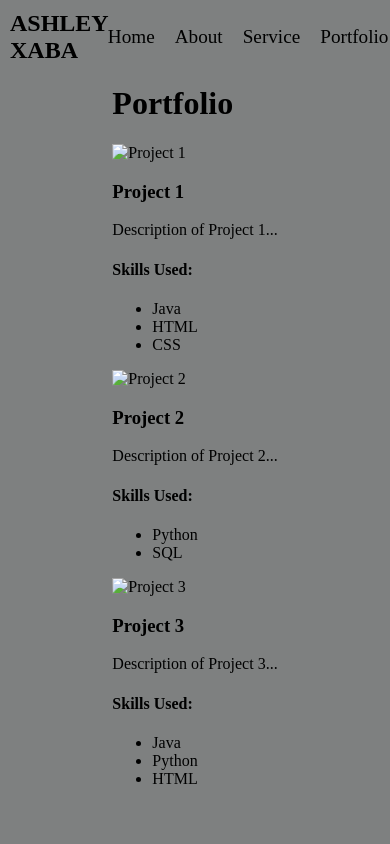
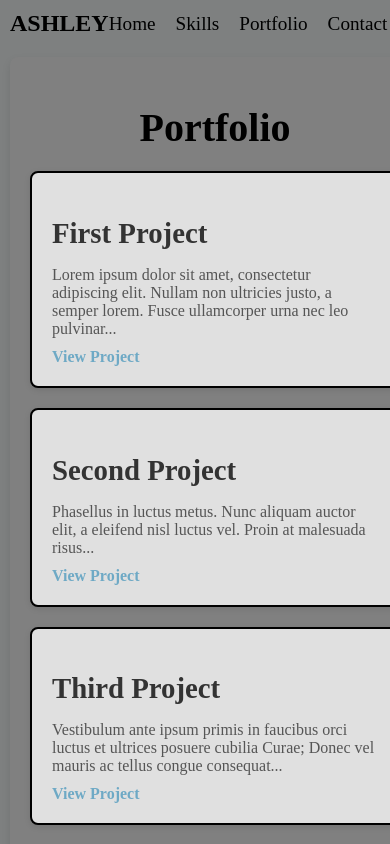
Before and after one commit to Ashleylindi/Website, a plain HTML site: page portfolio.html in a window 390 px wide. Drawn offline with Linux system fonts and the light colour scheme.

Commit message:
replaced about with skills, remove blog, improved porfolio

```diff
--- /dev/null
+++ b/contact.css
@@ -0,0 +1,170 @@
+/* Reset default margin and padding */
+body, html {
+    margin: 0;
+    padding: 0;
+    height: 100%;
+    width: 100%;
+    overflow-x: hidden; /* Prevent horizontal scrolling */
+}
+
+/* Style for the entire container */
+.container {
+    background-color: rgb(126, 128, 128); /* Grey background */
+    padding: 10px;
+    display: flex;
+    flex-direction: column; /* Stack items vertically */
+    align-items: center;
+    min-height: 100vh; /* Ensure container takes full viewport height */
+}
+
+/* Style for the header */
+.header {
+    display: flex;
+    justify-content: space-between;
+    align-items: center;
+    width: 100%; /* Take full width of container */
+}
+
+/* Style for the logo */
+.logo {
+    font-size: 1.5rem;
+    font-weight: bold;
+    margin-right: auto; /* Push logo to the left */
+}
+
+.logo a {
+    text-decoration: none;
+    color: black; /* Logo text color */
+}
+
+.logo a:hover {
+    color: white; /* Logo text color on hover */
+    background-color: grey; /* Background color on hover */
+}
+
+.header ul {
+    list-style-type: none;
+    margin: 0;
+    padding: 0;
+    display: flex;
+    align-items: center; /* Align items vertically */
+    font-size: 1.2rem;
+}
+
+.header ul li {
+    margin-right: 20px;
+}
+
+.header ul li a {
+    text-decoration: none;
+    color: black; /* Navigation text color */
+}
+
+.header ul li a:hover {
+    color: white; /* Navigation text color on hover */
+    background-color: grey; /* Background color on hover */
+}
+
+/* Main section containing both contact form and image */
+.main {
+    display: flex;
+    flex-direction: row; /* Side by side layout for large screens */
+    width: 100%;
+    max-width: 1200px; /* Limit the maximum width */
+    margin: 20px auto; /* Center the main section */
+}
+
+/* Style for the contact section */
+.contact {
+    flex: 1; /* Take up remaining space */
+    max-width: 600px; /* Limit the width of the contact form */
+    margin-right: 20px; /* Space between contact form and image */
+    padding: 50px;
+    background-color: #e0e0e0; /* White background for form section */
+    border: 2px solid black; /* Black border around the contact section */
+    border-radius: 8px; /* Rounded corners */
+    box-shadow: 0 4px 8px rgba(0, 0, 0, 0.1); /* Shadow for depth */
+}
+
+.contact h1 {
+    font-size: 2rem;
+    margin-bottom: 20px;
+    color: black; /* Header color */
+    text-align: center; /* Center align contact title */
+}
+
+/* Style for the form elements */
+form {
+    display: flex;
+    flex-direction: column; /* Stack form elements vertically */
+}
+
+form label {
+    margin-bottom: 5px;
+    font-weight: bold;
+}
+
+form input, form textarea {
+    margin-bottom: 15px;
+    padding: 10px;
+    border: 1px solid black; /* Border color for form inputs */
+    border-radius: 4px; /* Rounded corners */
+    font-size: 1rem;
+}
+
+form textarea {
+    resize: vertical; /* Allow vertical resizing only */
+    min-height: 100px; /* Minimum height for textarea */
+}
+
+form button {
+    border: 2px solid black; /* Black border */
+    background-color: transparent; /* No background color */
+    color: black; /* Text color */
+    padding: 10px 20px; /* Padding for the button */
+    cursor: pointer; /* Pointer cursor on hover */
+    font-size: 1rem; /* Font size */
+    margin-top: 30px; /* Space between the text and the button */
+}
+
+form button:hover {
+    background-color: #6ea9c5;
+    box-shadow: 0 0 20px #6ea9c5, 0 0 30px #6ea9c5, 0 0 40px #6ea9c5;
+    color: black; /* Text color on hover */
+}
+
+/* Style for the graphic */
+.graphic {
+    flex: 1; /* Let the image take all available space */
+    max-width: 50%; /* Limit image width */
+    margin-left: 20px; /* Add space between image and text */
+    display: flex;
+    align-items: center;
+    justify-content: center;
+    height: 100vh; /* Make the image wrapper take full viewport height */
+    overflow: hidden; /* Hide the overflowing part of the image */
+}
+
+.graphic img {
+    width: 100%; /* Ensure image takes full width of its container */
+    height: auto; /* Maintain aspect ratio */
+    object-fit: cover; /* Cover the container without stretching */
+    height: 100%; /* Ensure image takes full height of its container */
+}
+
+/* Responsive design for smaller screens */
+@media (max-width: 768px) {
+    .main {
+        flex-direction: column; /* Stack contact and image vertically on small screens */
+    }
+
+    .contact {
+        margin-right: 0; /* Remove right margin when stacked */
+        margin-bottom: 20px; /* Add space below contact form */
+    }
+
+    .graphic {
+        max-width: 100%; /* Ensure image doesn't overflow */
+        margin-left: 0; /* Remove left margin when stacked */
+    }
+}
--- /dev/null
+++ b/portfolio.css
@@ -0,0 +1,122 @@
+/* Reset default margin and padding */
+body, html {
+    margin: 0;
+    padding: 0;
+    height: 100%;
+    width: 100%;
+    overflow-x: hidden; /* Prevent horizontal scrolling */
+}
+
+/* Style for the entire container */
+.container {
+    background-color: rgb(126, 128, 128); /* Grey background */
+    padding: 10px;
+    display: flex;
+    flex-direction: column; /* Stack items vertically */
+    align-items: center;
+    min-height: 100vh; /* Ensure container takes full viewport height */
+}
+
+/* Style for the header */
+.header {
+    display: flex;
+    justify-content: space-between;
+    align-items: center;
+    width: 100%; /* Take full width of container */
+}
+
+/* Style for the logo */
+.logo {
+    font-size: 1.5rem;
+    font-weight: bold;
+    margin-right: auto; /* Push logo to the left */
+}
+
+.logo a {
+    text-decoration: none;
+    color: black; /* Logo text color */
+}
+
+.logo a:hover {
+    color: white; /* Logo text color on hover */
+    background-color: grey; /* Background color on hover */
+}
+
+.header ul {
+    list-style-type: none;
+    margin: 0;
+    padding: 0;
+    display: flex;
+    align-items: center; /* Align items vertically */
+    font-size: 1.2rem;
+}
+
+.header ul li {
+    margin-right: 20px;
+}
+
+.header ul li a {
+    text-decoration: none;
+    color: black; /* Navigation text color */
+}
+
+.header ul li a:hover {
+    color: white; /* Navigation text color on hover */
+    background-color: grey; /* Background color on hover */
+}
+
+/* Style for the portfolio section */
+.portfolio {
+    width: 100%;
+    max-width: 1200px;
+    margin: 20px auto; /* Center portfolio section */
+    padding: 20px;
+    background-color: grey; /* White background for portfolio section */
+    border-radius: 8px; /* Rounded corners */
+    box-shadow: 0 4px 8px rgba(0, 0, 0, 0.1); /* Shadow for depth */
+}
+
+.portfolio h1 {
+    font-size: 2.5rem;
+    margin-bottom: 20px;
+    color: black; /* Header color */
+    text-align: center; /* Center align portfolio title */
+}
+
+/* Portfolio items styling */
+.portfolio-item {
+    margin-bottom: 20px;
+    padding: 20px;
+    border-radius: 8px; /* Rounded corners */
+    background-color: #e0e0e0; /* Light background for items */
+    border: 2px solid black; /* Black border around each item */
+    box-shadow: 0 2px 6px rgba(0, 0, 0, 0.1); /* Shadow for items */
+    transition: background-color 0.3s, box-shadow 0.3s; /* Smooth transition for hover effect */
+}
+
+.portfolio-item:hover {
+    background-color: #e0e0e0; /* Change background color on hover */
+    box-shadow: 0 4px 12px rgba(0, 0, 0, 0.2); /* Darker shadow on hover */
+}
+
+.portfolio-item h2 {
+    font-size: 1.8rem;
+    margin-bottom: 10px;
+    color: #333; /* Title color */
+}
+
+.portfolio-item p {
+    font-size: 1rem;
+    color: #555; /* Text color */
+    margin-bottom: 10px;
+}
+
+.portfolio-item a {
+    text-decoration: none;
+    color: #6ea9c5; /* Link color */
+    font-weight: bold;
+}
+
+.portfolio-item a:hover {
+    text-decoration: underline; /* Underline on hover */
+}
--- a/portfolio.html
+++ b/portfolio.html
@@ -4,68 +4,42 @@
     <meta charset="UTF-8">
     <meta name="viewport" content="width=device-width, initial-scale=1.0">
     <title>Portfolio Page</title>
-    <link rel="stylesheet" href="styles.css">
+    <link rel="stylesheet" href="portfolio.css">
     <link rel="stylesheet" href="https://cdnjs.cloudflare.com/ajax/libs/font-awesome/6.5.2/css/all.min.css">
 </head>
 <body>
     <div class="container">
         <div class="header">
             <div class="logo">
-                <a href="index.html">ASHLEY <span>XABA</span></a>
+                <a href="index.html">ASHLEY</a>
             </div>
             <ul>
                 <li><a href="index.html">Home</a></li>
-                <li><a href="about.html">About</a></li>
-                <li><a href="service.html">Service</a></li>
+                <li><a href="skills.html">Skills</a></li>
                 <li><a href="portfolio.html">Portfolio</a></li>
-                <li><a href="blog.html">Blog</a></li>
                 <li><a href="contact.html">Contact</a></li>
             </ul>
-            <i class="fa fa-bars"></i>
         </div>
 
         <div class="portfolio">
             <h1>Portfolio</h1>
 
             <div class="portfolio-item">
-                <img src="images/project1.jpg" alt="Project 1">
-                <div>
-                    <h3>Project 1</h3>
-                    <p>Description of Project 1...</p>
-                    <h4>Skills Used:</h4>
-                    <ul>
-                        <li>Java</li>
-                        <li>HTML</li>
-                        <li>CSS</li>
-                    </ul>
-                </div>
+                <h2>First Project</h2>
+                <p>Lorem ipsum dolor sit amet, consectetur adipiscing elit. Nullam non ultricies justo, a semper lorem. Fusce ullamcorper urna nec leo pulvinar...</p>
+                <a href="#">View Project</a>
             </div>
 
             <div class="portfolio-item">
-                <img src="images/project2.jpg" alt="Project 2">
-                <div>
-                    <h3>Project 2</h3>
-                    <p>Description of Project 2...</p>
-                    <h4>Skills Used:</h4>
-                    <ul>
-                        <li>Python</li>
-                        <li>SQL</li>
-                    </ul>
-                </div>
+                <h2>Second Project</h2>
+                <p>Phasellus in luctus metus. Nunc aliquam auctor elit, a eleifend nisl luctus vel. Proin at malesuada risus...</p>
+                <a href="#">View Project</a>
             </div>
 
             <div class="portfolio-item">
-                <img src="images/project3.jpg" alt="Project 3">
-                <div>
-                    <h3>Project 3</h3>
-                    <p>Description of Project 3...</p>
-                    <h4>Skills Used:</h4>
-                    <ul>
-                        <li>Java</li>
-                        <li>Python</li>
-                        <li>HTML</li>
-                    </ul>
-                </div>
+                <h2>Third Project</h2>
+                <p>Vestibulum ante ipsum primis in faucibus orci luctus et ultrices posuere cubilia Curae; Donec vel mauris ac tellus congue consequat...</p>
+                <a href="#">View Project</a>
             </div>
 
         </div>
--- /dev/null
+++ b/skills.css
@@ -0,0 +1,127 @@
+/* Reset default margin and padding */
+body, html {
+    margin: 0;
+    padding: 0;
+    height: 100%;
+    width: 100%;
+    overflow-x: hidden; /* Prevent horizontal scrolling */
+}
+
+/* Style for the entire container */
+.container {
+    background-color: rgb(126, 128, 128); /* Grey background */
+    padding: 10px;
+    display: flex;
+    flex-direction: column; /* Stack items vertically */
+    align-items: center;
+    min-height: 100vh; /* Ensure container takes full viewport height */
+}
+
+/* Style for the header */
+.header {
+    display: flex;
+    justify-content: space-between;
+    align-items: center;
+    width: 100%; /* Take full width of container */
+}
+
+/* Style for the logo */
+.logo {
+    font-size: 1.5rem;
+    font-weight: bold;
+    margin-right: auto; /* Push logo to the left */
+}
+
+.logo a {
+    text-decoration: none;
+    color: black; /* Logo text color */
+}
+
+.logo a:hover {
+    color: white; /* Logo text color on hover */
+    background-color: grey; /* Background color on hover */
+}
+
+/* Style for the navigation */
+.header ul {
+    list-style-type: none;
+    margin: 0;
+    padding: 0;
+    display: flex;
+    align-items: center; /* Align items vertically */
+    font-size: 1.2rem;
+}
+
+.header ul li {
+    margin-right: 20px;
+}
+
+.header ul li a {
+    text-decoration: none;
+    color: black; /* Navigation text color */
+}
+
+.header ul li a:hover {
+    color: white; /* Navigation text color on hover */
+    background-color: grey; /* Background color on hover */
+}
+
+/* Style for the skills section */
+.skills {
+    text-align: left; /* Align text to the left */
+    color: black; /* Set text color to black */
+    margin-top: 30px; /* Ensure spacing is consistent */
+}
+
+/* Section titles styling */
+.skills h2 {
+    font-size: 3 rem; /* Use consistent font size */
+    margin-bottom: 20px;
+    color: black; /* Title color */
+}
+
+/* Technical skills and professional skills section styling */
+.technical-skills, .professional-skills {
+    margin-bottom: 40px; /* Spacing between sections */
+}
+
+/* Diamond skills container */
+.diamond-skill-container {
+    display: flex;
+    flex-wrap: wrap;
+    justify-content: flex-start; /* Align items to the left */
+    gap: 20px;
+}
+
+/* Individual diamond skill styling */
+.diamond-skill {
+    width: 100px;
+    height: 100px;
+    background: #e0e0e0;
+    display: flex;
+    align-items: center;
+    justify-content: center;
+    position: relative;
+    transform: rotate(45deg);
+    box-shadow: 0 4px 8px rgba(0, 0, 0, 0.1);
+    margin: 20px;
+    transition: background-color 0.3s, box-shadow 0.3s, transform 0.3s, color 0.3s;
+}
+
+.diamond-skill span {
+    transform: rotate(-45deg);
+    font-size: 1rem; /* Ensure text is readable */
+    color: black; /* Initial color for the text inside the diamond */
+    text-align: center; /* Center text inside the diamond */
+}
+
+.diamond-skill:hover {
+    background-color: #6ea9c5;
+    box-shadow: 0 0 20px #6ea9c5, 0 0 30px #6ea9c5, 0 0 40px #6ea9c5;
+    transform: rotate(45deg) scale(1.1);
+    color: white; /* Text color on hover */
+}
+
+.diamond-skill:hover span {
+    color: white; /* Color change on hover */
+}
```
Also changed, not shown: about.html (deleted, +0 -102 lines), contact.html (+9 -6 lines), index.html (+1 -2 lines), skills.html (added, +52 -0 lines), styles.css (+6 -43 lines), static/1.png (added).
